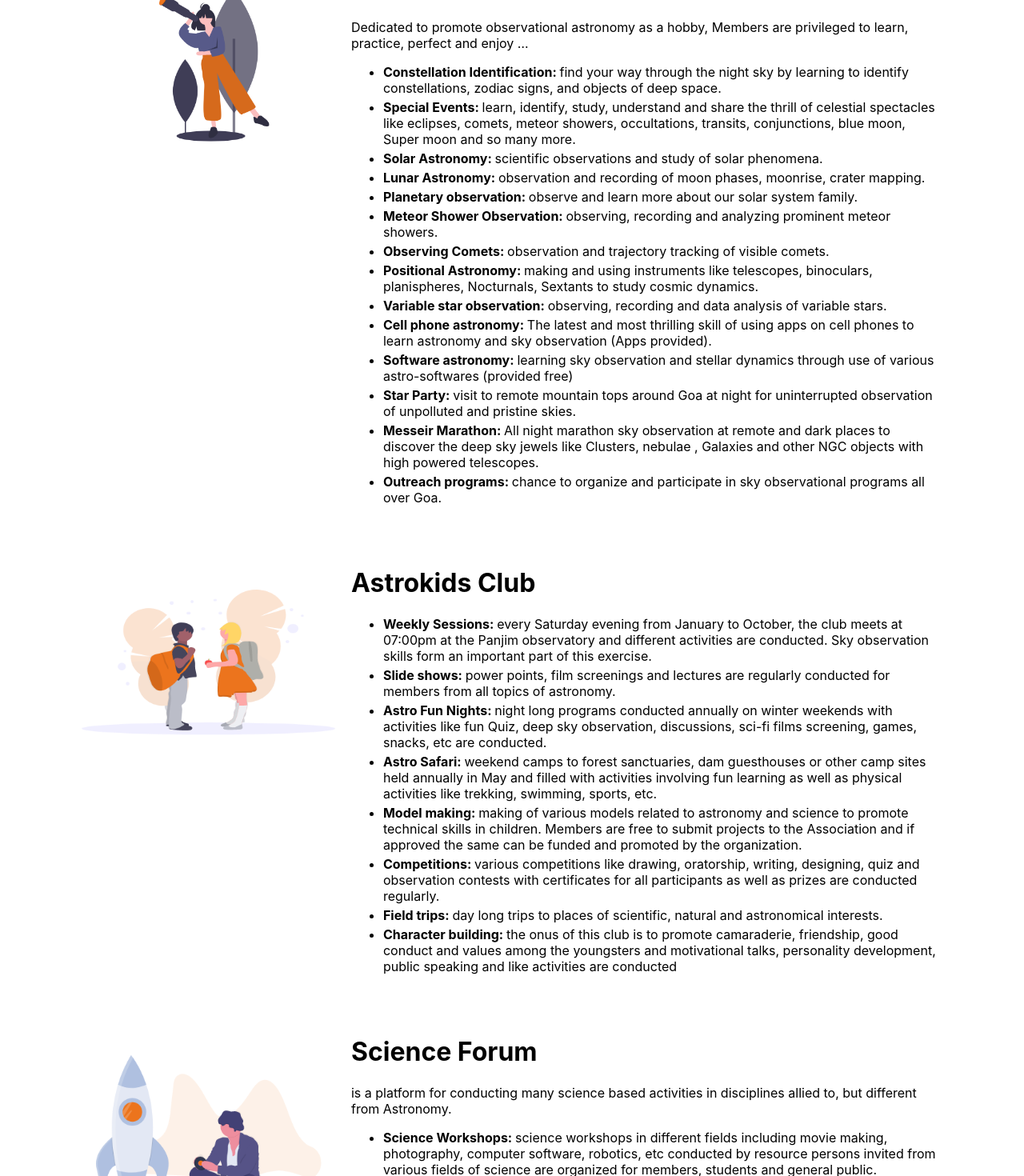
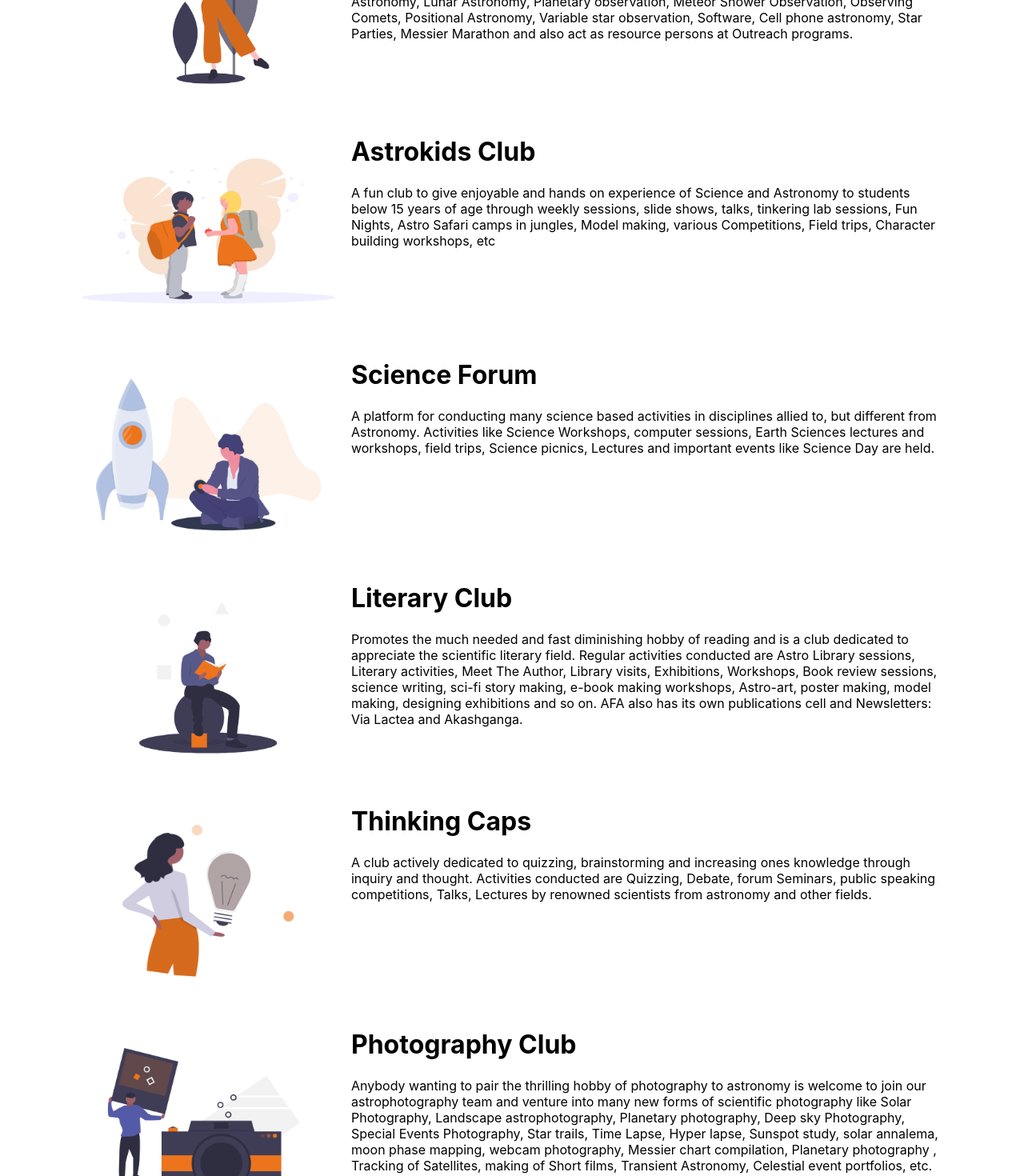
Before and after one commit to Vedang55/AFA-Project, a React (Create React App) app: page /clubs in a window 1280 px wide. Shown: the part 320-1790 px from the top of the page at 80% size. Built offline with nearby package versions, Linux system fonts and the light colour scheme.

Commit message:
clubs data

```diff
--- a/src/containers/Clubs/Clubs.js
+++ b/src/containers/Clubs/Clubs.js
@@ -10,12 +10,8 @@ const Clubs = () => {
         <Layout>
             <div className={classes.Container}>
                 <h1>Clubs</h1>
-                <p>
-                The Association activities are grouped into seven clubs and being a member of AFA (Goa) entitles you to participate in the events of all the clubs as per your interest…
-                </p>
-
-                {data.map((item,index)=>{
-                    return <ClubsCard index={index}/>
+                {data.map((item)=>{
+                    return <ClubsCard item={item}/>
                 })}
             </div>
         </Layout>
--- a/src/containers/Clubs/ClubsCard/ClubsCard.js
+++ b/src/containers/Clubs/ClubsCard/ClubsCard.js
@@ -1,6 +1,5 @@
 import React from 'react';
 import classes from './ClubsCard.module.css';
-import data from '../../../data/clubs';
 
 
 const ClubsCard = (props) => {
@@ -9,22 +8,14 @@ const ClubsCard = (props) => {
     return (
         <div className={classes.Container}>
             <div className={classes.imageCont}>
-                <img src={require(`../../../assets/images/clubs/${data[props.index].image}`)} alt="club" />
+                <img src={require(`../../../assets/images/clubs/${props.item.image}`)} alt="club" />
             </div>
 
             <div className={classes.textCont}>
-                <h1>{data[props.index].name}</h1>
+                <h1>{props.item.name}</h1>
                 <p>
-                    {data[props.index].description}
+                {props.item.description}
                 </p>
-                {
-                    data[props.index].activities.length > 0 ? (<ul>
-                        {data[props.index].activities.map((item, index) => {
-                            return <li style={{marginBottom:'4px'}}><span style={{ fontWeight: "bold" }}>{item.name}: </span>
-                                {item.description}</li>
-                        })}
-                    </ul>) : undefined
-                }
             </div>
 
 
--- a/src/data/clubs.js
+++ b/src/data/clubs.js
@@ -1,7 +1,7 @@
 export default [
     {
         name: "Observers Club.",
-        description: "Dedicated to promote observational astronomy as a hobby, Members are privileged to learn, practice, perfect and enjoy … ",
+        description: "Dedicated to promote observational astronomy as a hobby, members learn, practice, perfect and enjoy different sky gazing activities like constellation identification, special celestial events, Solar Astronomy, Lunar Astronomy, Planetary observation, Meteor Shower Observation, Observing Comets, Positional Astronomy, Variable star observation, Software, Cell phone astronomy, Star Parties, Messier Marathon and also act as resource persons at Outreach programs.",
         image: "observe.png",
         activities: [{
             name: "Constellation Identification",
@@ -60,7 +60,8 @@ export default [
 
     {
         name: "Astrokids Club",
-        description: "",
+        description: "A fun club to give enjoyable and hands on experience of Science and Astronomy to students below 15 years of age through weekly sessions, slide shows, talks, tinkering lab sessions,  Fun Nights,  Astro Safari camps in jungles, Model making, various Competitions, Field trips, Character building workshops, etc",
+
         image: "astrokids.png",
         activities: [{
             name: "Weekly Sessions",
@@ -97,7 +98,7 @@ export default [
     },
     {
         name: "Science Forum",
-        description: "is a platform for conducting many science based activities in disciplines allied to, but different from Astronomy.",
+        description: "A platform for conducting many science based activities in disciplines allied to, but different from Astronomy. Activities like Science Workshops, computer sessions, Earth Sciences lectures and workshops, field trips, Science picnics, Lectures and important events like Science Day are held.",
         image: "science.png",
         activities: [
             {
@@ -126,7 +127,7 @@ export default [
 
     {
         name: "Literary Club",
-        description: "Promotes the much needed and fast diminishing hobby of reading and is a club dedicated to appreciate the scientific literary field.",
+        description: "Promotes the much needed and fast diminishing hobby of reading and is a club dedicated to appreciate the scientific literary field. Regular activities conducted are  Astro Library sessions, Literary activities, Meet The Author, Library visits, Exhibitions, Workshops, Book review sessions, science writing, sci-fi story making, e-book making workshops, Astro-art, poster making, model making, designing exhibitions and so on. AFA also has its own publications cell and Newsletters: Via Lactea and Akashganga.",
         image: "literary.png",
         activities: [
             {
@@ -150,7 +151,7 @@ export default [
     },
     {
         name: "Thinking Caps",
-        description: "is a club actively dedicated to quizzing, brain storming and increasing ones knowledge through inquiry and thought. Activities conducted are…..",
+        description: "A club actively dedicated to quizzing, brainstorming and increasing ones knowledge through inquiry and thought. Activities conducted are Quizzing, Debate, forum Seminars, public speaking competitions, Talks, Lectures by renowned scientists from astronomy and other fields.",
         image: "think.png",
         activities: [
             {
@@ -177,8 +178,8 @@ export default [
     },
     {
         name: "Photography Club",
-        description: "Anybody wanting to pair the thrilling hobby of photography to astronomy is welcome to join our astrophotography team and venture into many new forms of scientific photography like…",
-        image:"photo.png",
+        description: "Anybody wanting to pair the thrilling hobby of photography to astronomy is welcome to join our astrophotography team and venture into many new forms of scientific photography like Solar Photography, Landscape astrophotography, Planetary photography,   Deep sky Photography, Special Events Photography, Star trails, Time Lapse, Hyper lapse, Sunspot study, solar annalema, moon phase mapping, webcam photography, Messier chart compilation, Planetary photography , Tracking of Satellites, making of Short films, Transient Astronomy, Celestial event portfolios, etc.",
+        image: "photo.png",
         activities: [
             {
                 name: "Solar Photography",
@@ -225,7 +226,7 @@ export default [
 
     {
         name: "Saturday Star Screen",
-        description: "is the film club of AFA (Goa). Regular screenings of astronomy and space documentaries, short films, sc-fi films, etc and discussions on the same are held. Films pertaining to other sciences are also frequently screened.  ",
+        description: "The film club of AFA (Goa). Regular screenings of astronomy and space documentaries, short films, sci-fi films, etc and discussions on the same are held. Films pertaining to other sciences and film festivals are also held.",
         image: "film.png",
         activities: []
     }
```
